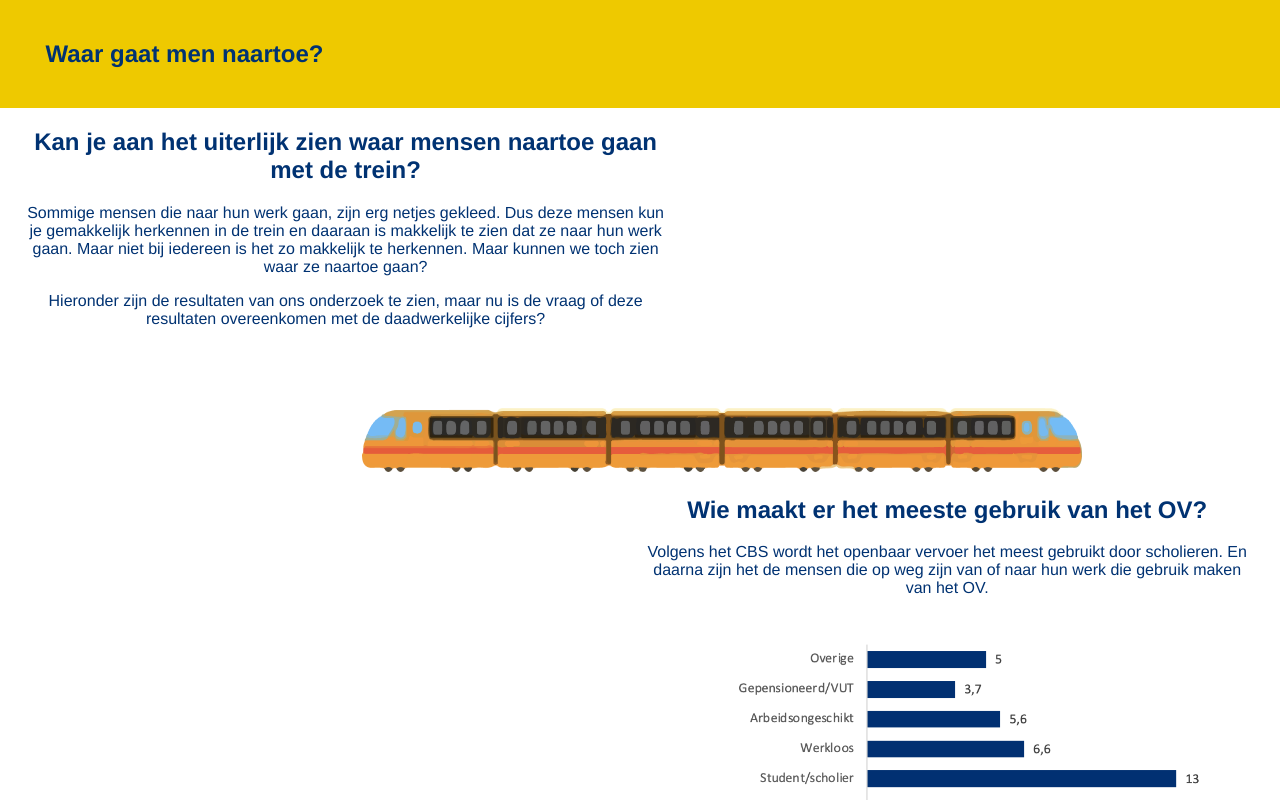
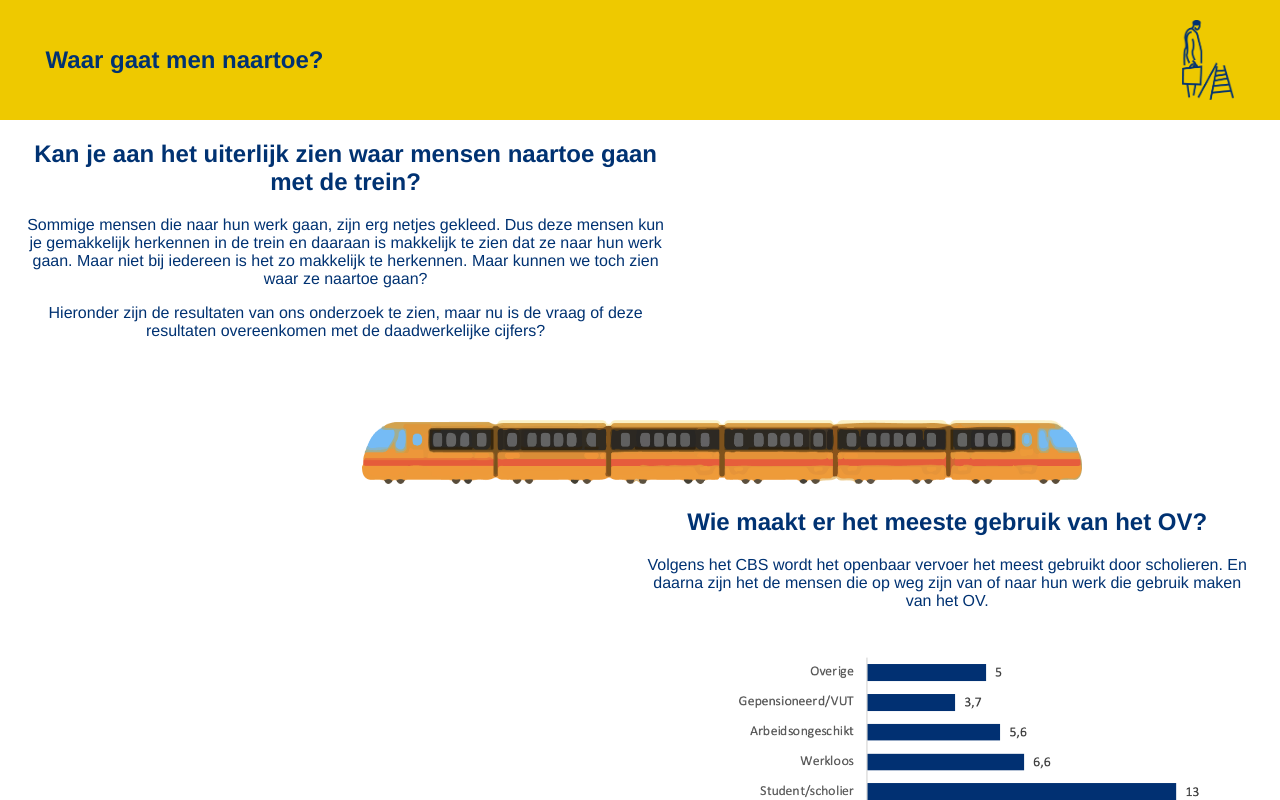
Before and after one commit to lottekoblens/dataweek, a React (Create React App) app: page / in a window 1280 px wide. Shown: the top 800 px of the page. Built offline with nearby package versions, Linux system fonts and the light colour scheme.

Commit message:
added image to navbar

```diff
--- a/src/App.css
+++ b/src/App.css
@@ -17,6 +17,7 @@
   background-color: #eec900;
   padding: 20px;
   display: flex;
+  justify-content: space-between;
   align-items: center;
   max-width: 100%;
   margin: 0 auto;
@@ -40,6 +41,12 @@
 
 .navbar a:hover {
   color: #003272;
+}
+
+.navbar img {
+  max-width: 20vw;
+  max-height: 10vh;
+  margin-right: 2vw;
 }
 
 span {
--- a/src/components/Navbar.js
+++ b/src/components/Navbar.js
@@ -3,6 +3,7 @@
     <nav className="navbar">
       {/* give nav a class of navbar */}
       <h1>Waar gaat men naartoe?</h1>
+      <img src="../person.png"></img>
     </nav>
   );
 }
```
Also changed, not shown: public/person.png (added).
